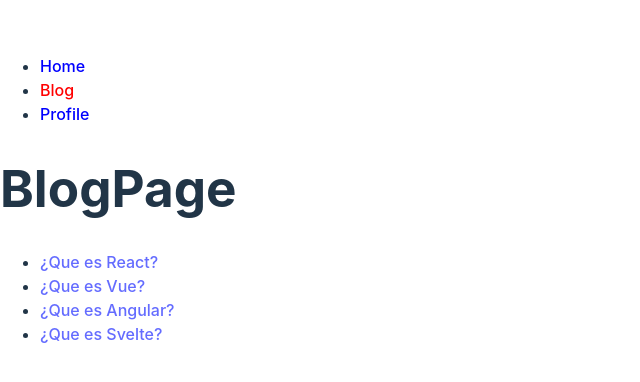
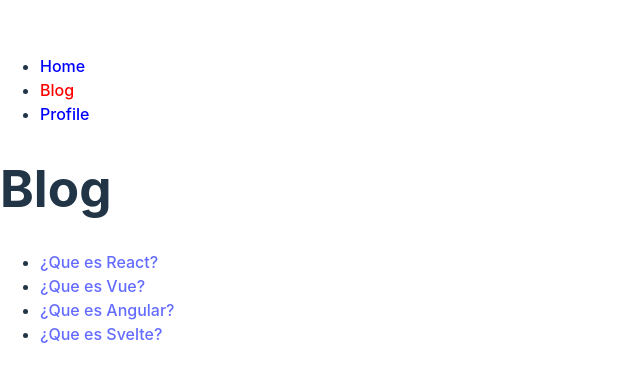
Before and after one commit to luiznaiper/19-react-router, a React (Vite) app: page /#/blog in a window 1280 px wide. Shown: the part 200-582 px from the top of the page, without its empty margins (0-640 px from the left). Built offline with nearby package versions, Linux system fonts and the light colour scheme.

Commit message:
:construction: Add Outlet component to nest routes

```diff
--- a/src/App.jsx
+++ b/src/App.jsx
@@ -12,8 +12,9 @@
       <Menu />
       <Routes>
         <Route path="/" element={<HomePage />} />
-        <Route path="/blog" element={<BlogPage />} />
-        <Route path="/blog/:slug" element={<BlogPost />} />
+        <Route path="/blog" element={<BlogPage />}>
+          <Route path=":slug" element={<BlogPost />} />
+        </Route>
         <Route path="/profile" element={<ProfilePage />} />
         <Route path="*" element={<p>Not Found </p>} />
       </Routes>
--- a/src/pages/BlogPage.jsx
+++ b/src/pages/BlogPage.jsx
@@ -1,11 +1,12 @@
 import React from 'react';
-import { Link } from 'react-router-dom';
+import { Link, Outlet } from 'react-router-dom';
 import blogdata from '../helpers/blogdata';
 
 const BlogPage = () => {
   return (
     <>
-      <h1>BlogPage</h1>
+      <h1>Blog</h1>
+      <Outlet />
       <ul>
         {blogdata.map((post) => (
           <BlogLink post={post} key={post.slug} />
```
